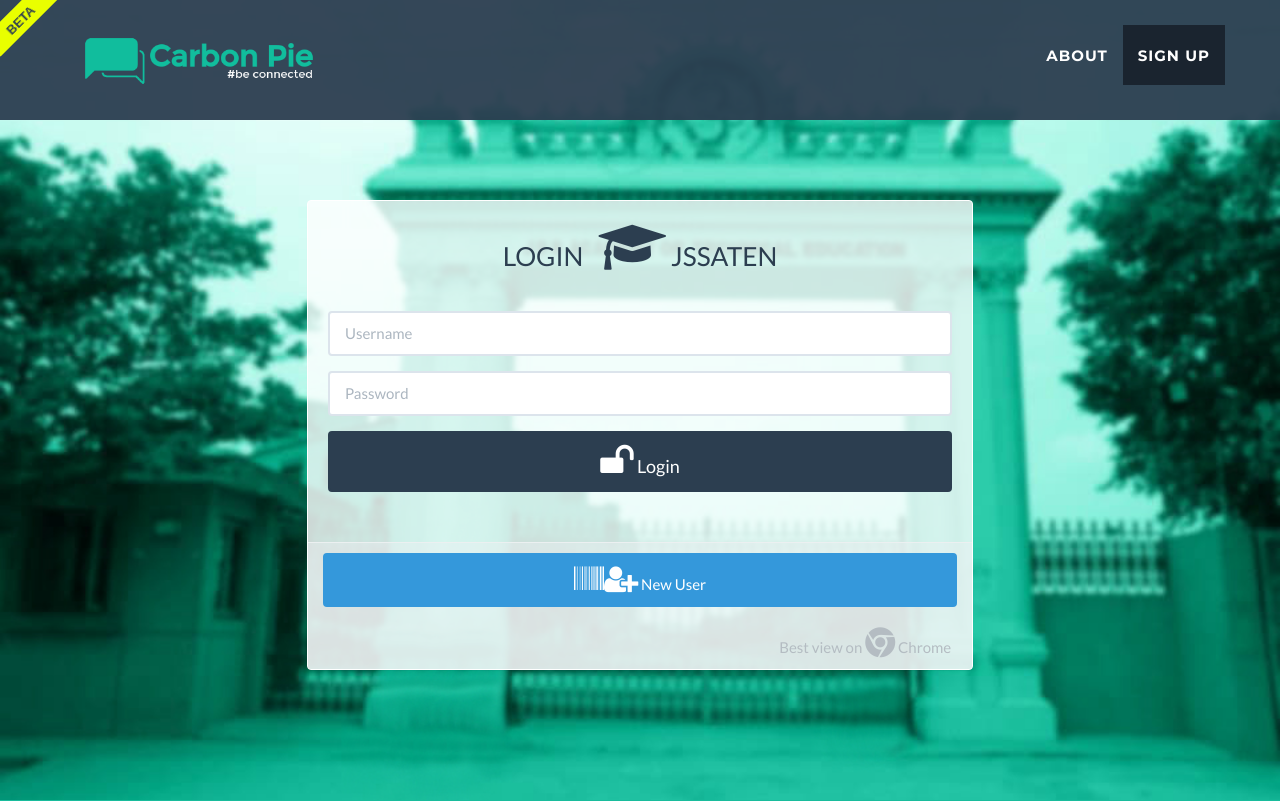
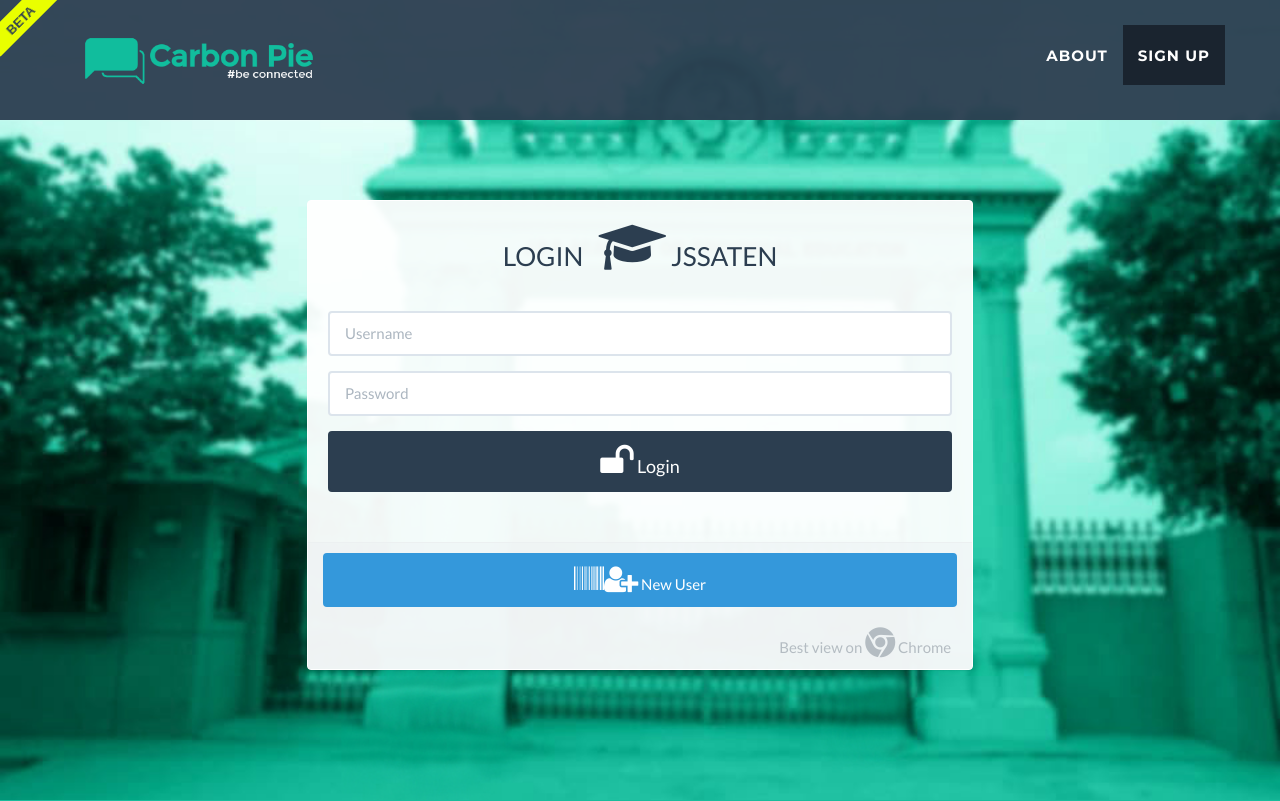
Before and after one commit to prakashranjan/cpie_live, a PHP site: page / in a window 1280 px wide. Shown: the top 801 px of the page. Run offline with PHP 8.4, Linux system fonts and the light colour scheme; a stand-in replaces the project's code that opens the database connection.

Commit message:
bug0002-fixed

```diff
--- a/index.php
+++ b/index.php
@@ -179,7 +179,7 @@
     margin-right: 0px;padding:0px;">
                 <div class="col-lg-12  jigli">
 
-                    <div class="panel panel-success  animated rubberBand " style="background-color:rgba(255,255,255,0.80);border-color:white;">
+                    <div class="panel panel-success  animated rubberBand " style="background-color:rgba(255,255,255,0.95);border-color:white;">
                         <br>
                           <div class="intro-text">
 					<span class="skills"><span style="color:#2C3E50;">LOGIN &nbsp; <i class="fa  fa-graduation-cap fa-2x" aria-hidden="true"></i>&nbsp;JSSATEN</span> </span>
--- a/js/homejs.js
+++ b/js/homejs.js
@@ -375,7 +375,7 @@
            }
 
 
-              displayNotification(cattype+" Wall",alpha+" new Loud Shouts",3);}
+              displayNotification(cattype+" Wall",alpha+" New Loud Shouts",3);}
 
 
 
@@ -453,7 +453,7 @@
 
                else{}
 
-              displayNotification(martha,"check out new shouts",1);
+              displayNotification(martha,"Check Out New Shouts",1);
 
            }
 
--- a/signmeup.php
+++ b/signmeup.php
@@ -211,7 +211,7 @@
 <script type="text/javascript">
 
 function delayer(){
-   // window.location = "index";
+    window.location = "index";
 }
 
 </script>
```
Also changed, not shown: js/channel_common.js (+8 -8 lines), js/topicjs.js (+8 -8 lines), profile.php (+4 -4 lines).
